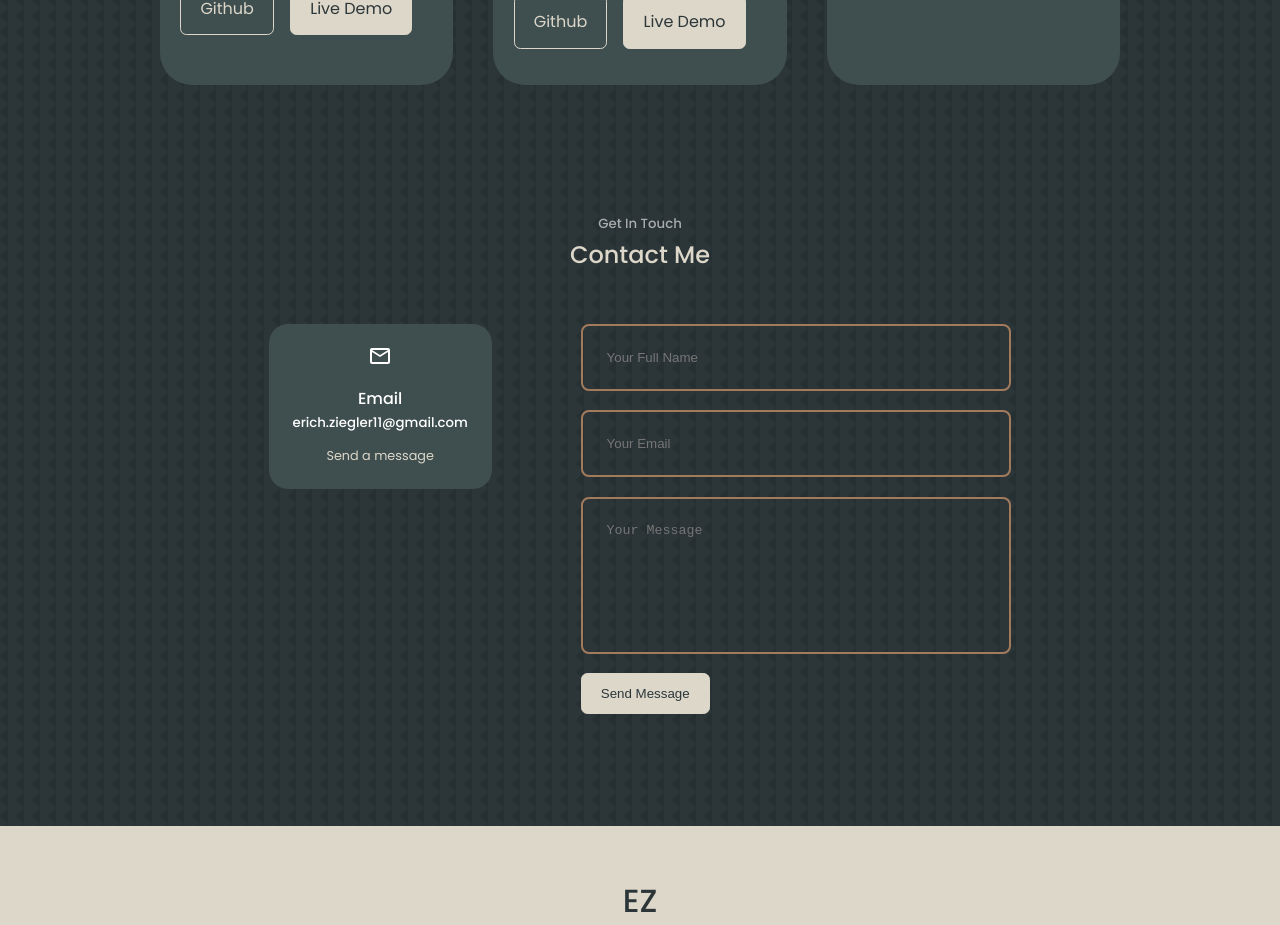
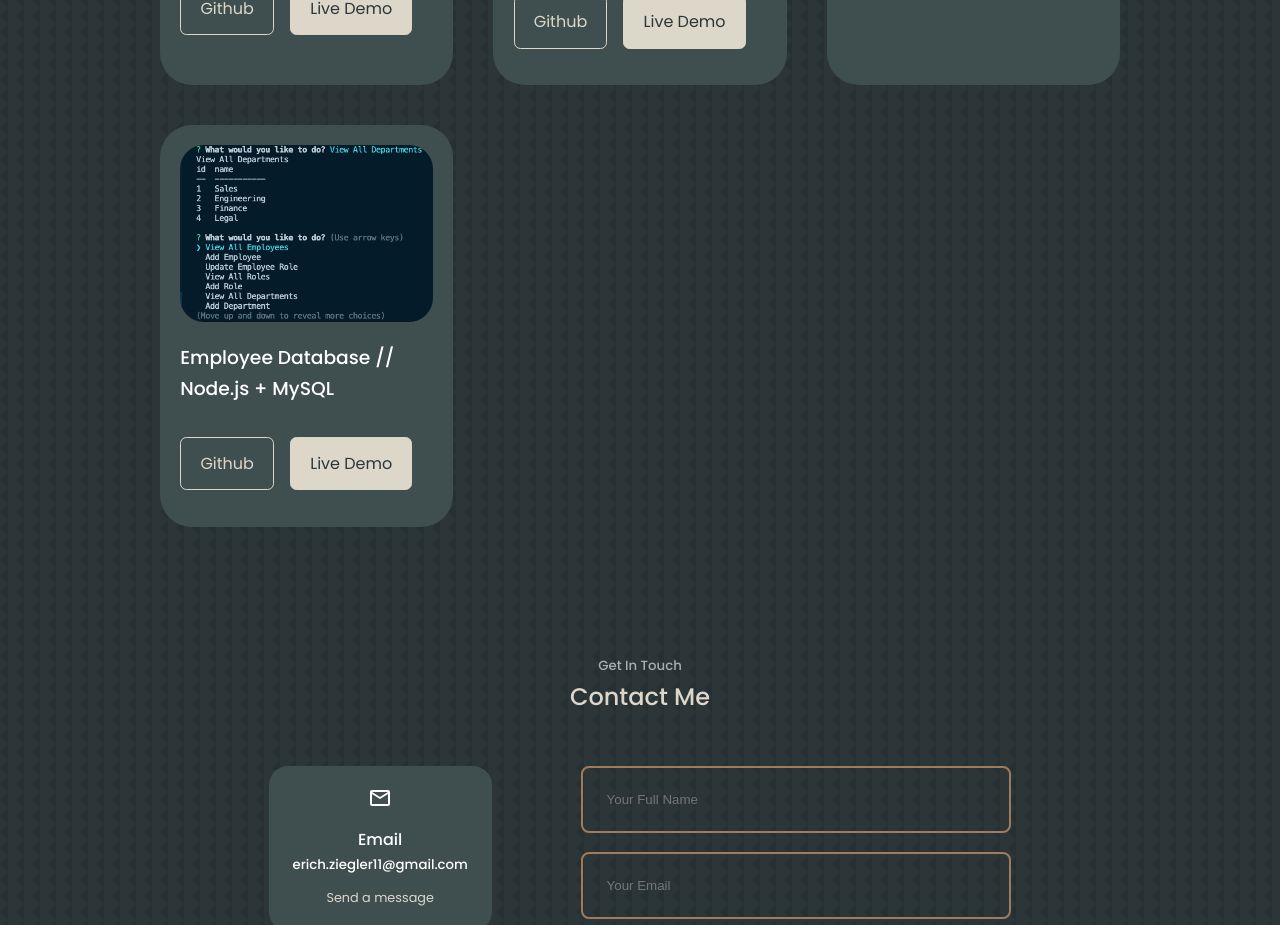
Before and after one commit to eziegler11/current-personal-portfolio, a React (Create React App) app: page / in a window 1280 px wide. Shown: the part 3320-4245 px from the top of the page. Built offline with nearby package versions, Linux system fonts and the light colour scheme.

Commit message:
Added one more project to portfolio

```diff
--- a/src/components/portfolio/Portfolio.jsx
+++ b/src/components/portfolio/Portfolio.jsx
@@ -1,6 +1,7 @@
 import IMG2 from '../../assets/birders.png';
 import IMG3 from '../../assets/e-commerce.png';
 import IMG1 from '../../assets/shoptillyoudrop.png';
+import IMG4 from '../../assets/employee.png';
 import './portfolio.css';
 
 const data = [
@@ -24,6 +25,13 @@ const data = [
 		title: 'E-Commerce Backend CLI // Node.js + MySQL',
 		github: 'https://github.com/eziegler11/back-end-ecommerce-CL-app',
 		demo: 'https://drive.google.com/file/d/1cB0k1g5tyx9t_OlUcjqOYn0HVXdmYCdt/view',
+	},
+	{
+		id: 4,
+		image: IMG4,
+		title: 'Employee Database // Node.js + MySQL',
+		github: 'https://github.com/eziegler11/employee-database-tracker',
+		demo: 'https://drive.google.com/file/d/1LwpK3Sfv1GN_VAtm6_8U5egM6DkrSfC5/view',
 	},
 ];
 
```
Also changed, not shown: src/assets/employee.png (added).
